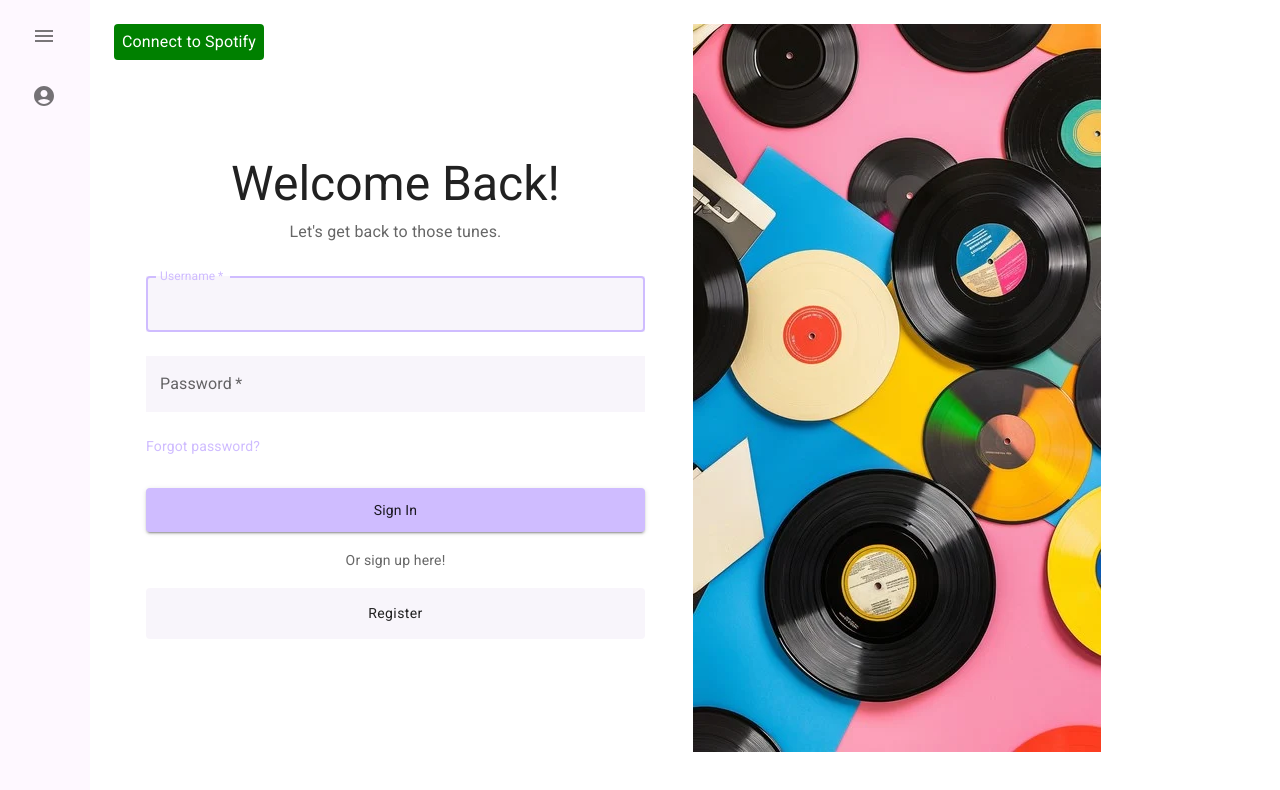
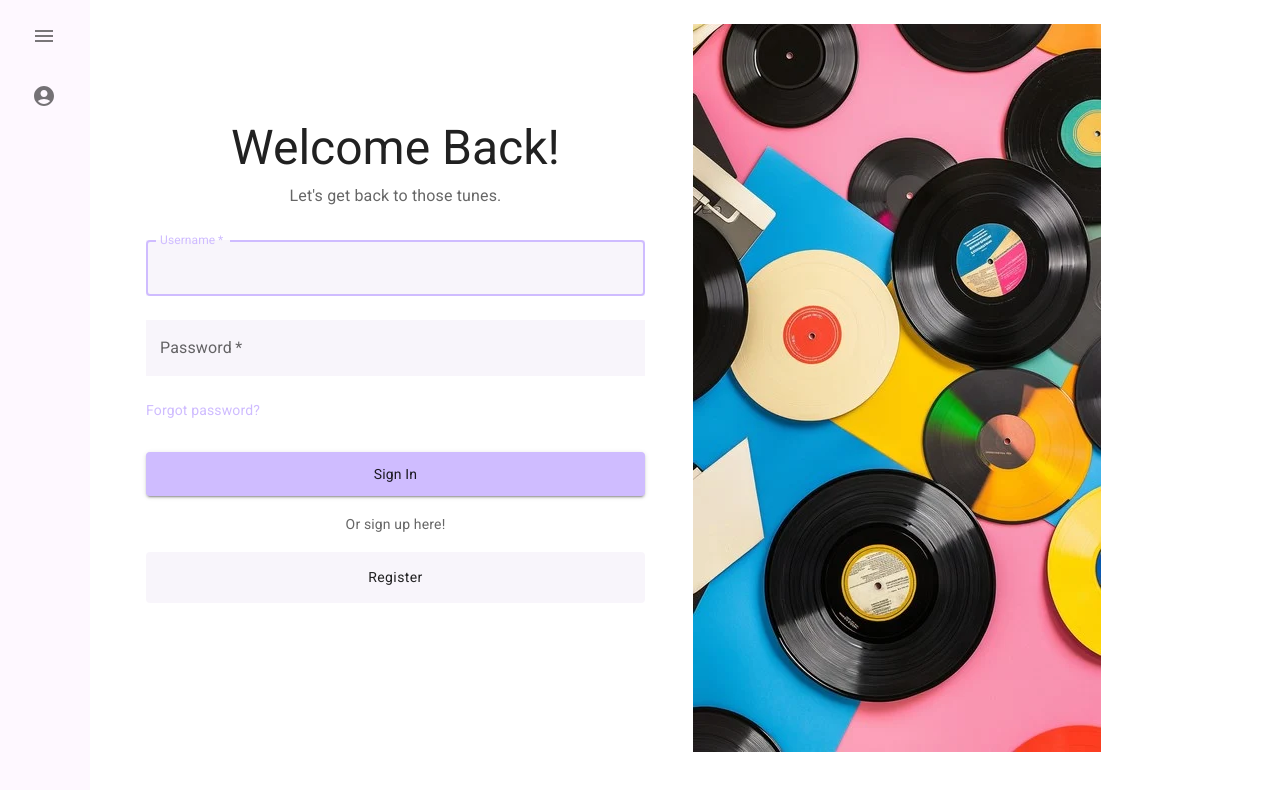
Before and after one commit to kadelk04/Spinterest, a React (Create React App) app in the folder frontend/: page /login in a window 1280 px wide. Shown: the top 790 px of the page. Built offline with nearby package versions, Linux system fonts and the light colour scheme; no server answers.

Commit message:
removed spot login button from login page

```diff
--- a/frontend/src/components/pages/Login.tsx
+++ b/frontend/src/components/pages/Login.tsx
@@ -73,7 +73,7 @@ export const Login = () => {
       <Grid container spacing={2}>
         <Grid size={6}>
           <SignupModal open={open} setOpen={setOpen} navigate={navigate} />
-          <SpotifyLoginButton />
+          {/* <SpotifyLoginButton /> */}
           <Box
             sx={{
               mt: 8,
```
